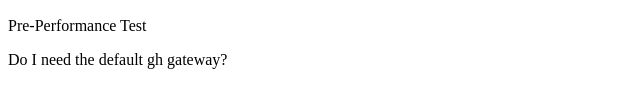
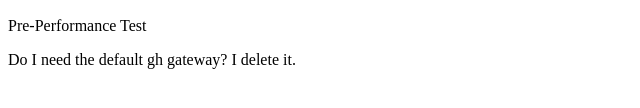
Before and after one commit to anjakammer/node-http, a website: page index.html in a window 1280 px wide. Shown: the part 362-470 px from the top of the page, 0-640 px from the left. Drawn offline with Linux system fonts and the light colour scheme.

Commit message:
Update index.html

```diff
--- a/index.html
+++ b/index.html
@@ -4,7 +4,7 @@
 			<img border="0" src="https://jenkins-x.io/images/logo.png" width="300" height="300" />
 			<h2>Hello Node from Jenkins X</h2>
 		<p>Pre-Performance Test</p>
-		<p>Do I need the default gh gateway?</p>
+		<p>Do I need the default gh gateway? I delete it.</p>
 </div>
 	</body>
 </html>
```
